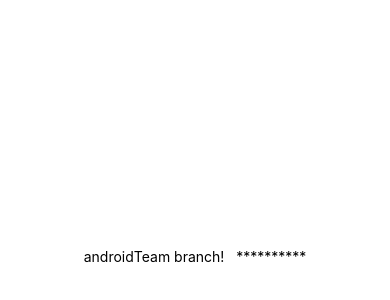
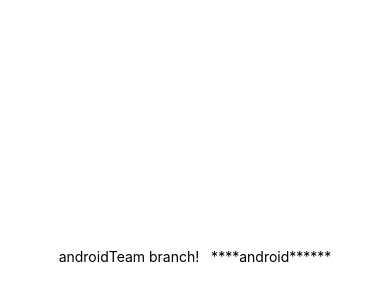
Before and after one commit to efbolton/assign6, a React Native app: screen / in a window 390 px wide. Shown: the part 166-466 px from the top of the page. Built offline with nearby package versions, Linux system fonts and the light colour scheme.

Commit message:
demo text change android

```diff
--- a/App.js
+++ b/App.js
@@ -5,7 +5,7 @@ import { StyleSheet, Text, View } from 'react-native';
 export default function App() {
   return (
     <View style={styles.container}>
-      <Text>androidTeam branch!   **********</Text>
+      <Text>androidTeam branch!   ****android******</Text>
       <StatusBar style="auto" />
     </View>
   );
```
